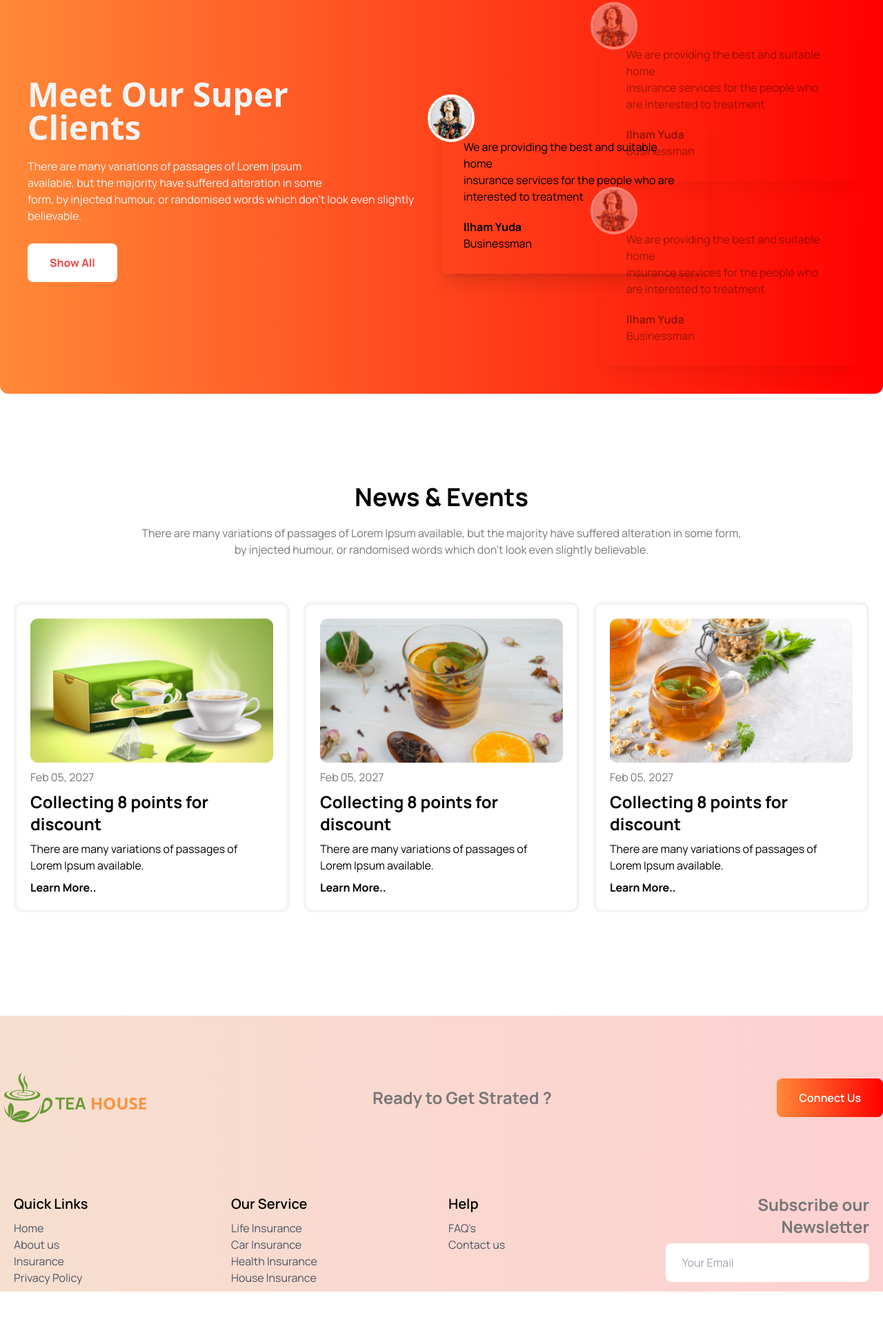
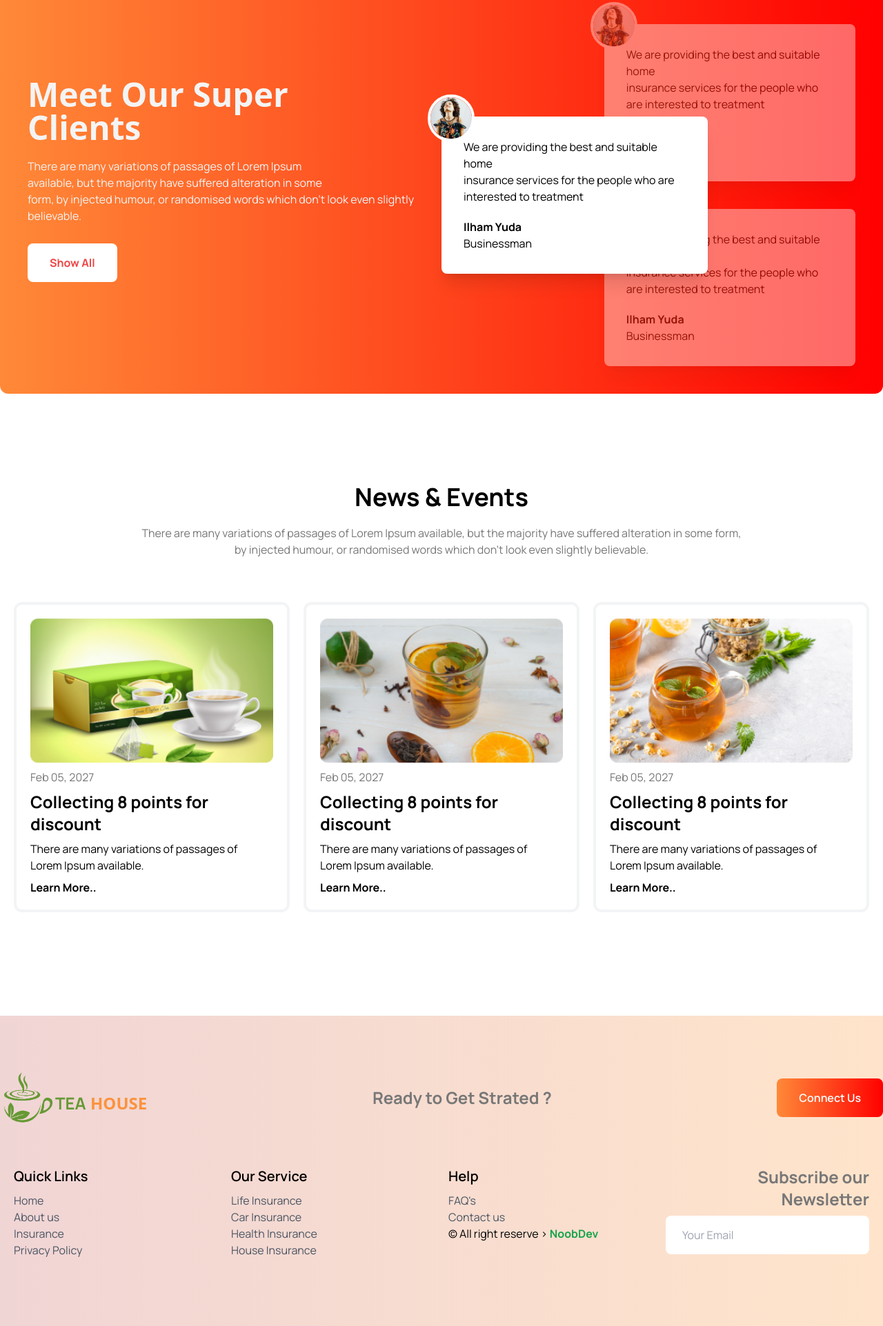
Before and after one commit to mehu-hub/project-9, a plain HTML site: page index.html in a window 1280 px wide. Shown: the part 2313-4236 px from the top of the page at 69% size. Before the commit the page ends 4198 px from the top, so only its background shows below. Drawn offline with nearby package versions, Linux system fonts and the light colour scheme.

Commit message:
Complete website

```diff
--- a/index.html
+++ b/index.html
@@ -187,7 +187,7 @@
                     <button class="mt-7 text-red-500 bg-white font-bold rounded-lg py-4 px-8">Show All</button>
                 </div>
                 <div class="mt-11 flex md:flex-row flex-col items-center bg-transparent md:w-1/2 w-full">
-                    <div class="shadow-xl p-8  lg:mr-[-25%] rounded-lg relative z-10">
+                    <div class="bg-white shadow-xl p-8  lg:mr-[-25%] rounded-lg relative z-10">
                         <img class="absolute -top-8 border-4 border-white rounded-full bg-transparent -left-5 "
                             src="images/client.png" alt="">
                         <p>We are providing the best and suitable home <br> insurance services for the people who are
@@ -196,7 +196,7 @@
                         <p>Businessman</p>
                     </div>
                     <div class="bg-transparent flex flex-col gap-10">
-                        <div class="shadow-xl p-8  rounded-lg relative opacity-40">
+                        <div class="shadow-xl bg-white p-8  rounded-lg relative opacity-40">
                             <img class="absolute -top-8 border-4 border-white rounded-full bg-transparent -left-5 "
                                 src="images/client.png" alt="">
                             <p>We are providing the best and suitable home <br> insurance services for the people who
@@ -205,7 +205,7 @@
                             <p class="text-1xl mt-5 font-bold">Ilham Yuda</p>
                             <p>Businessman</p>
                         </div>
-                        <div class="shadow-xl p-8 rounded-lg relative md:opacity-40">
+                        <div class="shadow-xl bg-white p-8 rounded-lg relative md:opacity-40">
                             <img class="absolute -top-8 border-4 border-white rounded-full bg-transparent -left-5 "
                                 src="images/client.png" alt="">
                             <p>We are providing the best and suitable home <br> insurance services for the people who
@@ -254,8 +254,8 @@
 
         </section>
     </main>
-    <footer class="mt-[130px] h-auto md:h-[400px] bg-gradient-to-r flex flex-col from-[#f7dfcf] to-[#fdd1d1]">
-        <div class="container mx-auto flex md:flex-row gap-10 flex-col justify-between items-center mb-20 mt-20">
+    <footer class="mt-[130px] h-auto md:h-[450px] bg-gradient-to-r flex flex-col from-[#f0d5d5] to-[#ffe4cb]">
+        <div class="container mx-auto flex md:flex-row gap-6 flex-col justify-between items-center mb-10 mt-20">
             <div class="flex items-center">
                 <img class="w-[80px] cursor-pointer" src="icon/logo.png" alt="...">
                 <p class="text-2xl cursor-pointer mt-4 font-sans font-bold text-orange-400"><span
@@ -290,6 +290,7 @@
                 <ul>
                     <li class="text-gray-600">FAQ's</li>
                     <li class="text-gray-600">Contact us</li>
+                    <li><h2 class="">© All right reserve > <a class="text-green-600 font-bold "href="https://github.com/mehu-hub" target="_blank">NoobDev</a></h2> </li>
                     <div>
 
                     </div>
@@ -301,7 +302,8 @@
             </div>
 
         </div>
-        <h2></h2>
+
+
     </footer>
 </body>
 
```
Also changed, not shown: 1 other file.
